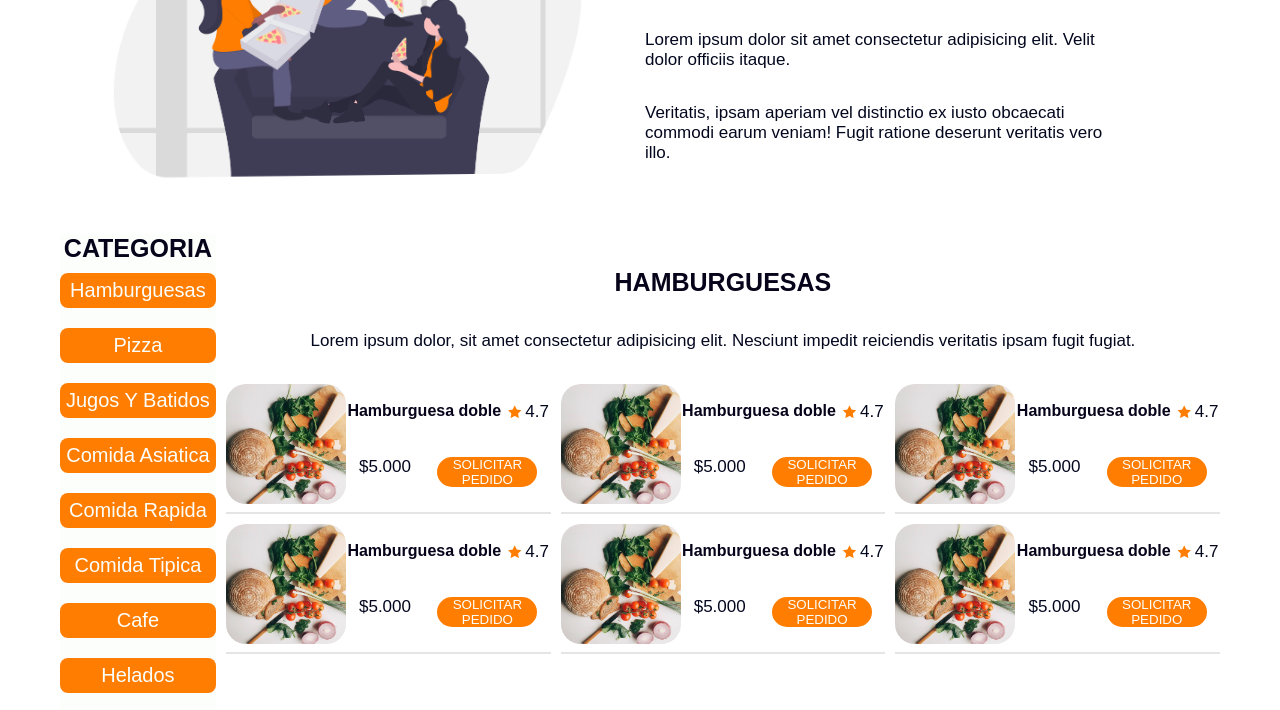
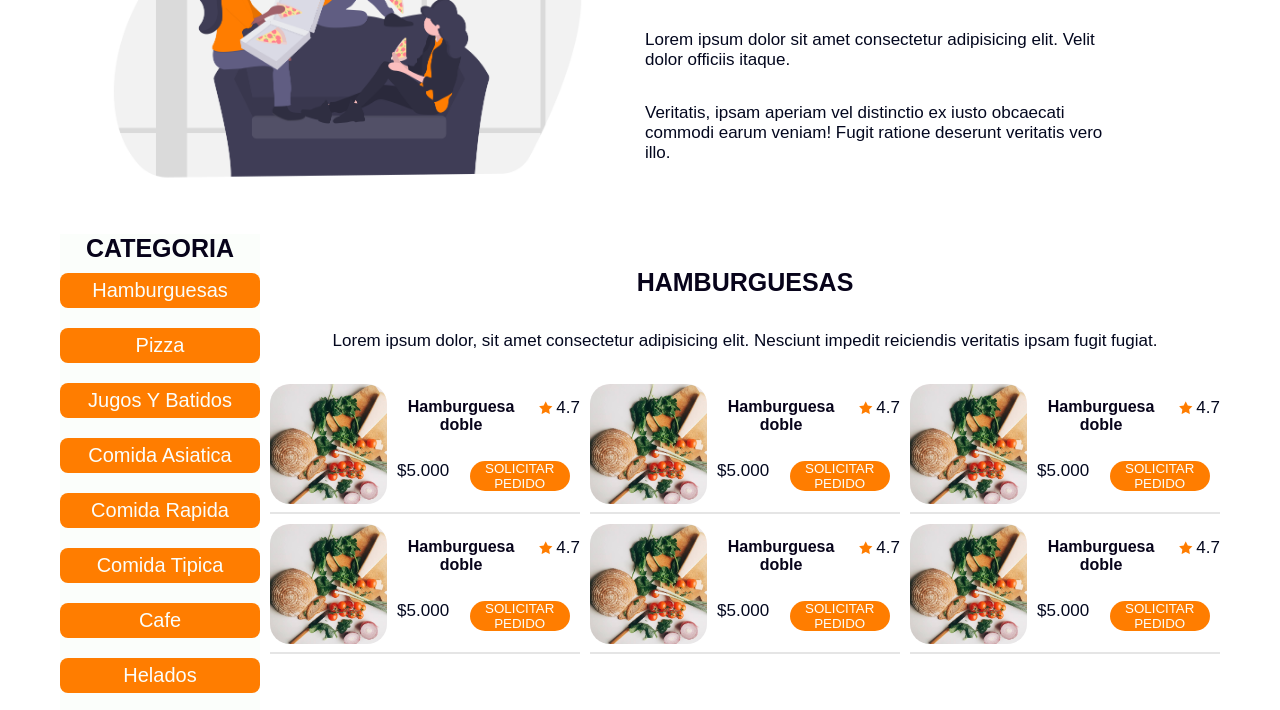
Before and after one commit to yessith/restaurante, a plain HTML site: page delivery.html in a window 1280 px wide. Shown: the part 212-922 px from the top of the page. Drawn offline with Linux system fonts and the light colour scheme.

Commit message:
cambio css en archivo delivery.html

```diff
--- a/assets/css/styles.css
+++ b/assets/css/styles.css
@@ -606,7 +606,7 @@ object-fit: contain;}
 
   .delivery-menu {
   display: grid;
-  grid-template-columns: auto 1fr;
+  grid-template-columns: 200px 1fr;
   grid-gap: 10px;
   }
 
```
